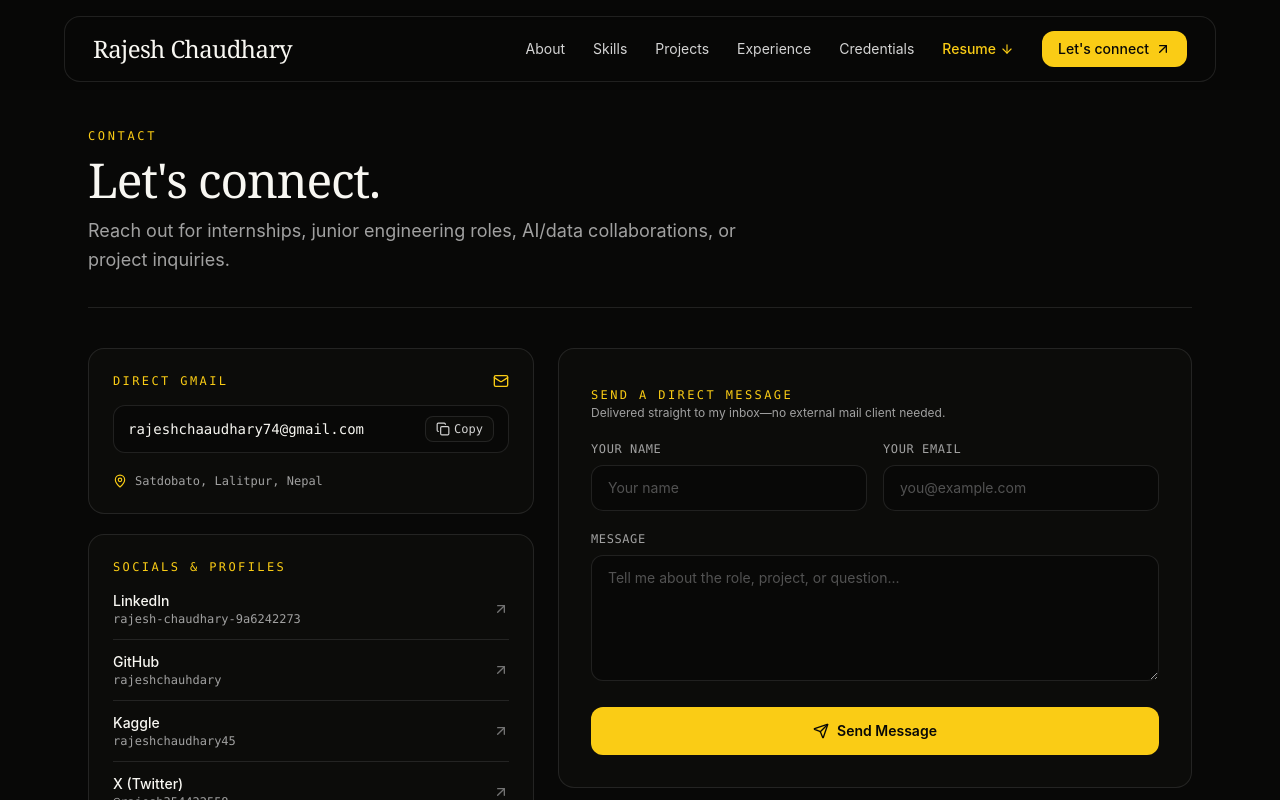
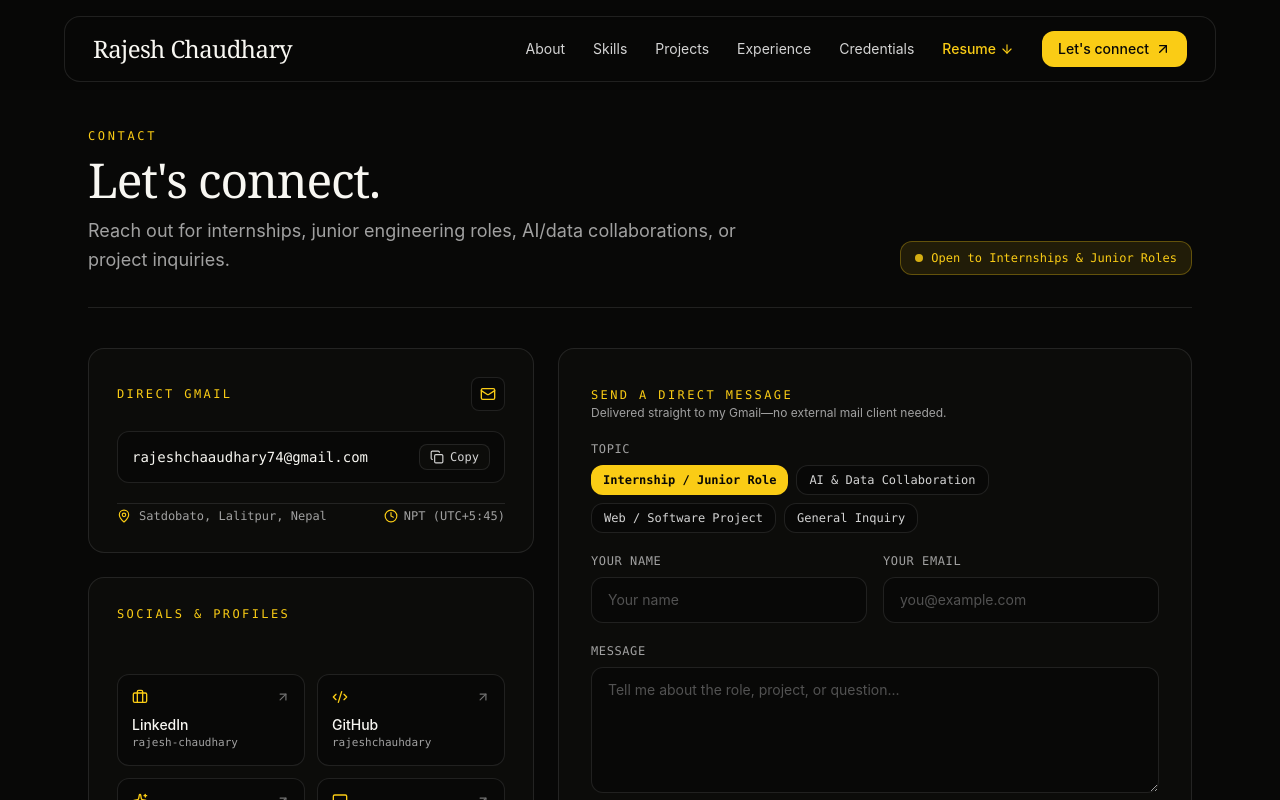
Before and after one commit to rajeshchauhdary/Portfolio, a React (Vite) app: page /contact in a window 1280 px wide. Shown: the top 800 px of the page. Built offline with nearby package versions, Linux system fonts and the light colour scheme.

Commit message:
style: upgrade Contact page with equal-height cards, topic chips, and 2x2 social grid

```diff
--- a/src/pages/Contact.jsx
+++ b/src/pages/Contact.jsx
@@ -8,34 +8,51 @@ import {
   Check,
   ArrowUpRight,
   AlertCircle,
+  Clock,
+  Briefcase,
+  Code2,
+  Sparkles,
+  MessageSquare,
 } from 'lucide-react';
 
 const EMAIL = 'rajeshchaaudhary74@gmail.com';
 
+const inquiryTopics = [
+  'Internship / Junior Role',
+  'AI & Data Collaboration',
+  'Web / Software Project',
+  'General Inquiry',
+];
+
 const socialLinks = [
   {
     label: 'LinkedIn',
-    handle: 'rajesh-chaudhary-9a6242273',
+    handle: 'rajesh-chaudhary',
     href: 'https://www.linkedin.com/in/rajesh-chaudhary-9a6242273/',
+    icon: Briefcase,
   },
   {
     label: 'GitHub',
     handle: 'rajeshchauhdary',
     href: 'https://github.com/rajeshchauhdary',
+    icon: Code2,
   },
   {
     label: 'Kaggle',
     handle: 'rajeshchaudhary45',
     href: 'https://www.kaggle.com/rajeshchaudhary45',
+    icon: Sparkles,
   },
   {
     label: 'X (Twitter)',
     handle: '@rajesh354422558',
     href: 'https://x.com/rajesh354422558',
+    icon: MessageSquare,
   },
 ];
 
 export default function Contact() {
+  const [topic, setTopic] = useState(inquiryTopics[0]);
   const [name, setName] = useState('');
   const [email, setEmail] = useState('');
   const [message, setMessage] = useState('');
@@ -64,10 +81,11 @@ export default function Contact() {
           Accept: 'application/json',
         },
         body: JSON.stringify({
+          topic,
           name,
           email,
           message,
-          _subject: `Portfolio Inquiry from ${name}`,
+          _subject: `[${topic}] Portfolio Inquiry from ${name}`,
           _replyto: email,
           _template: 'table',
         }),
@@ -89,7 +107,8 @@ export default function Contact() {
 
   return (
     <div className="max-w-6xl mx-auto px-4 sm:px-6 pt-8 pb-16 space-y-10">
-      <div className="space-y-3 border-b border-white/10 pb-8">
+      <div className="flex flex-col lg:flex-row lg:items-end justify-between gap-4 border-b border-white/10 pb-8">
+        <div className="space-y-3">
           <span className="inline-block text-xs font-mono text-[#FACC15] uppercase tracking-[0.22em]">
             CONTACT
           </span>
@@ -101,24 +120,32 @@ export default function Contact() {
           </p>
         </div>
 
-      <div className="grid grid-cols-1 lg:grid-cols-12 gap-6 items-start">
-        <div className="lg:col-span-5 space-y-5">
-          <div className="rounded-2xl border border-white/10 bg-[#0C0C0A] p-6 space-y-4 hover:border-[#FACC15]/40 transition-colors">
+        <div className="inline-flex items-center gap-2 rounded-xl border border-[#FACC15]/30 bg-[#FACC15]/10 px-3.5 py-2 text-xs font-mono text-[#FACC15] self-start lg:self-auto shrink-0">
+          <span className="w-2 h-2 rounded-full bg-[#FACC15] animate-pulse" />
+          <span>Open to Internships &amp; Junior Roles</span>
+        </div>
+      </div>
+
+      <div className="grid grid-cols-1 lg:grid-cols-12 gap-6 items-stretch">
+        <div className="lg:col-span-5 flex flex-col justify-between gap-6">
+          <div className="rounded-2xl border border-white/10 bg-[#0C0C0A] p-6 sm:p-7 space-y-5 hover:border-[#FACC15]/40 transition-colors">
             <div className="flex items-center justify-between">
               <span className="text-xs font-mono text-[#FACC15] uppercase tracking-[0.2em]">
                 DIRECT GMAIL
               </span>
-              <Mail className="w-4 h-4 text-[#FACC15]" />
+              <div className="rounded-lg border border-white/10 bg-[#080807] p-2 text-[#FACC15]">
+                <Mail className="w-4 h-4" />
+              </div>
             </div>
 
-            <div className="flex items-center justify-between gap-2 rounded-xl border border-white/10 bg-[#080807] px-3.5 py-2.5">
+            <div className="flex items-center justify-between gap-2 rounded-xl border border-white/10 bg-[#080807] px-3.5 py-3">
               <span className="text-xs sm:text-sm font-mono text-[#F8F7F2] truncate">
                 {EMAIL}
               </span>
               <button
                 type="button"
                 onClick={handleCopyEmail}
-                className="inline-flex items-center gap-1 rounded-lg border border-white/10 bg-[#0C0C0A] hover:border-[#FACC15]/50 px-2.5 py-1 text-xs font-mono text-neutral-300 hover:text-[#FACC15] transition-colors shrink-0"
+                className="inline-flex items-center gap-1.5 rounded-lg border border-white/10 bg-[#0C0C0A] hover:border-[#FACC15]/50 px-2.5 py-1 text-xs font-mono text-neutral-300 hover:text-[#FACC15] transition-colors shrink-0"
               >
                 {copied ? (
                   <>
@@ -134,44 +161,56 @@ export default function Contact() {
               </button>
             </div>
 
-            <div className="flex items-center gap-2 text-xs font-mono text-neutral-400 pt-1">
+            <div className="pt-1 border-t border-white/10 flex flex-wrap items-center justify-between gap-3 text-xs font-mono text-neutral-400">
+              <div className="flex items-center gap-2">
                 <MapPin className="w-3.5 h-3.5 text-[#FACC15] shrink-0" />
                 <span>Satdobato, Lalitpur, Nepal</span>
               </div>
+              <div className="flex items-center gap-1.5">
+                <Clock className="w-3.5 h-3.5 text-[#FACC15] shrink-0" />
+                <span>NPT (UTC+5:45)</span>
+              </div>
+            </div>
           </div>
 
-          <div className="rounded-2xl border border-white/10 bg-[#0C0C0A] p-6 space-y-3 hover:border-[#FACC15]/40 transition-colors">
+          <div className="flex-1 rounded-2xl border border-white/10 bg-[#0C0C0A] p-6 sm:p-7 flex flex-col justify-between space-y-4 hover:border-[#FACC15]/40 transition-colors">
             <span className="block text-xs font-mono text-[#FACC15] uppercase tracking-[0.2em]">
               SOCIALS &amp; PROFILES
             </span>
 
-            <div className="divide-y divide-white/10">
-              {socialLinks.map((item) => (
+            <div className="grid grid-cols-1 sm:grid-cols-2 gap-3">
+              {socialLinks.map((item) => {
+                const Icon = item.icon;
+                return (
                   <a
                     key={item.label}
                     href={item.href}
                     target="_blank"
                     rel="noopener noreferrer"
-                  className="py-3 first:pt-1 last:pb-0 flex items-center justify-between gap-3 group"
+                    className="rounded-xl border border-white/10 bg-[#080807] p-3.5 hover:border-[#FACC15]/50 transition-colors group flex flex-col justify-between gap-2.5"
                   >
+                    <div className="flex items-center justify-between">
+                      <Icon className="w-4 h-4 text-[#FACC15]" />
+                      <ArrowUpRight className="w-3.5 h-3.5 text-neutral-500 group-hover:text-[#FACC15] transition-colors" />
+                    </div>
                     <div>
                       <p className="text-sm font-medium text-[#F8F7F2] group-hover:text-[#FACC15] transition-colors">
                         {item.label}
                       </p>
-                    <p className="text-xs font-mono text-neutral-400">
+                      <p className="text-[11px] font-mono text-neutral-400 truncate">
                         {item.handle}
                       </p>
                     </div>
-                  <ArrowUpRight className="w-4 h-4 text-neutral-500 group-hover:text-[#FACC15] transition-colors" />
                   </a>
-              ))}
+                );
+              })}
             </div>
           </div>
         </div>
 
-        <div className="lg:col-span-7 rounded-2xl border border-white/10 bg-[#0C0C0A] p-6 sm:p-8">
+        <div className="lg:col-span-7 rounded-2xl border border-white/10 bg-[#0C0C0A] p-6 sm:p-8 flex flex-col justify-between">
           {status === 'success' ? (
-            <div className="py-12 text-center space-y-4">
+            <div className="my-auto py-12 text-center space-y-4">
               <div className="w-12 h-12 rounded-2xl border border-[#FACC15]/30 bg-[#FACC15]/10 flex items-center justify-center mx-auto">
                 <CheckCircle2 className="w-6 h-6 text-[#FACC15]" />
               </div>
@@ -179,7 +218,8 @@ export default function Contact() {
                 Message sent to Rajesh
               </h2>
               <p className="text-neutral-400 text-sm max-w-md mx-auto leading-relaxed">
-                Your message has been delivered directly to <span className="text-[#F8F7F2] font-mono">{EMAIL}</span>. I&apos;ll reply as soon as possible.
+                Your message has been delivered directly to{' '}
+                <span className="text-[#F8F7F2] font-mono">{EMAIL}</span>. I&apos;ll reply as soon as possible.
               </p>
               <button
                 type="button"
@@ -196,8 +236,33 @@ export default function Contact() {
                   SEND A DIRECT MESSAGE
                 </span>
                 <p className="text-xs text-neutral-400">
-                  Delivered straight to my inbox—no external mail client needed.
+                  Delivered straight to my Gmail—no external mail client needed.
                 </p>
+              </div>
+
+              <div className="space-y-2">
+                <label className="block text-xs font-mono uppercase tracking-wider text-neutral-400">
+                  Topic
+                </label>
+                <div className="flex flex-wrap gap-2">
+                  {inquiryTopics.map((item) => {
+                    const active = topic === item;
+                    return (
+                      <button
+                        key={item}
+                        type="button"
+                        onClick={() => setTopic(item)}
+                        className={`rounded-xl px-3 py-1.5 text-xs font-mono transition-colors ${
+                          active
+                            ? 'bg-[#FACC15] text-[#080807] font-semibold'
+                            : 'border border-white/10 bg-[#080807] text-neutral-300 hover:border-[#FACC15]/50 hover:text-[#F8F7F2]'
+                        }`}
+                      >
+                        {item}
+                      </button>
+                    );
+                  })}
+                </div>
               </div>
 
               <div className="grid grid-cols-1 sm:grid-cols-2 gap-4">
```
Lines whose indentation alone changed are shown as unchanged.
